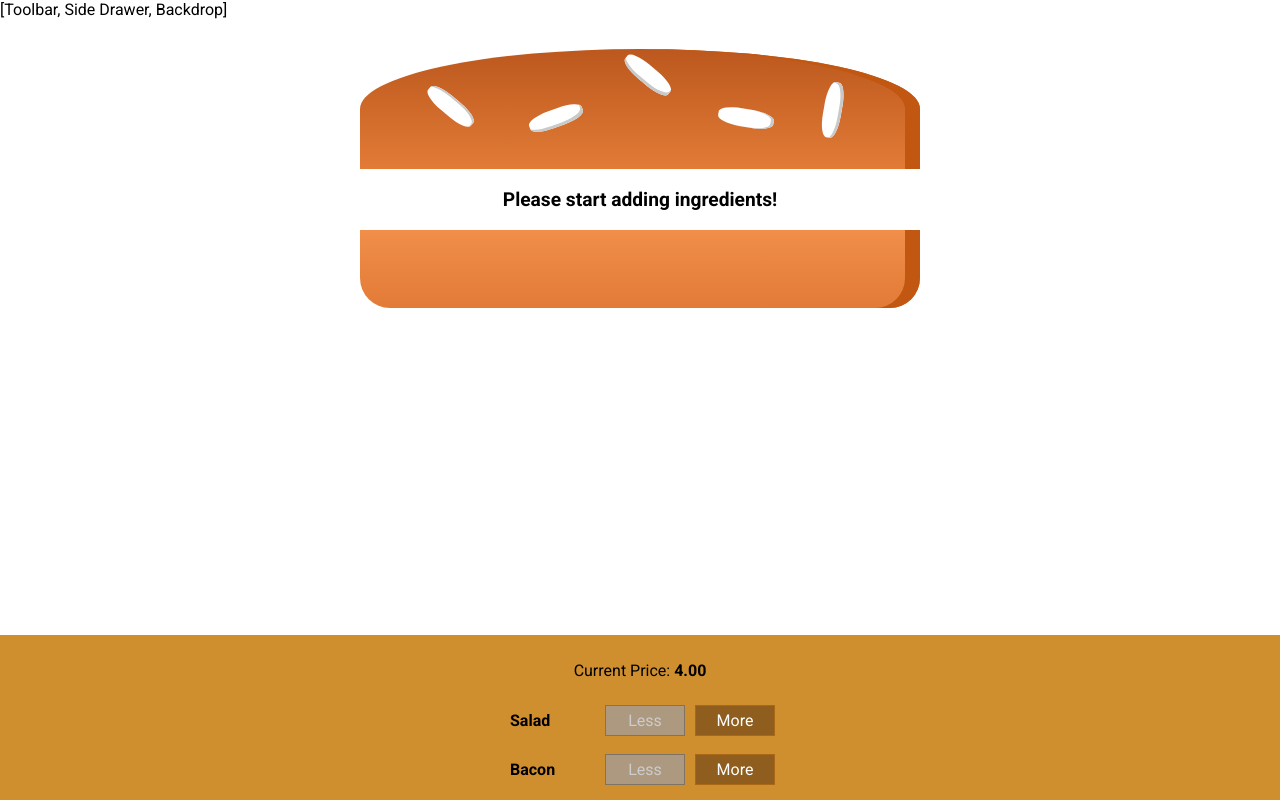
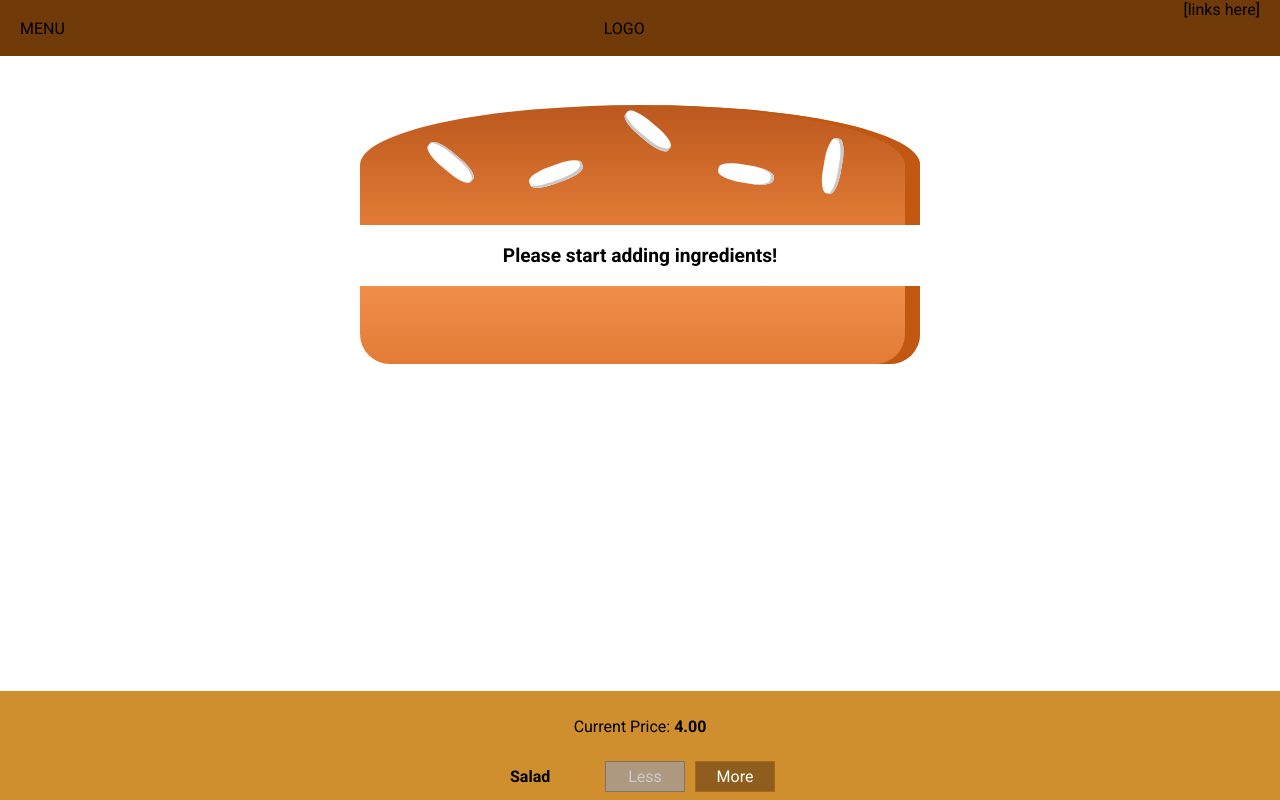
Before and after one commit to tommywilczek/Burger-Builder-React-App, a React (Create React App) app: page / in a window 1280 px wide. Shown: the top 800 px of the page. Built offline with nearby package versions, Linux system fonts and the light colour scheme.

Commit message:
Added toolbar

```diff
--- a/src/components/Burger/OrderSummary/OrderSummary.js
+++ b/src/components/Burger/OrderSummary/OrderSummary.js
@@ -1,4 +1,6 @@
 import React, { Fragment } from 'react'
+
+import Button from '../../UI/Button/Button'
 
 export default function OrderSummary(props) {
     const ingredientSummary = Object.keys(props.ingredients)
@@ -15,7 +17,14 @@ export default function OrderSummary(props) {
             <ul>
                 {ingredientSummary}
             </ul>
+            <p><strong>Total Price: {props.price.toFixed(2)}</strong></p>
             <p>Continue to checkout?</p>
+            <Button
+                buttonType="Danger"
+                clicked={props.purchaseCancelled}>CANCEL</Button>
+            <Button
+                buttonType="Success"
+                clicked={props.purchaseContinued}>CONTINUE</Button>
         </Fragment>
     )
 }
--- a/src/components/Layout/Layout.js
+++ b/src/components/Layout/Layout.js
@@ -1,11 +1,13 @@
 import React, { Fragment } from 'react'
 
 import classes from './Layout.module.css'
+import Toolbar from '../Navigation/Toolbar/Toolbar'
 
 export default function Layout(props) {
     return (
         <Fragment>
-            <div>[Toolbar, Side Drawer, Backdrop]</div>
+            <Toolbar />
+            <div>[Side Drawer]</div>
             <main className={classes.Content}>
                 {props.children}
             </main>
--- a/src/components/Layout/Layout.module.css
+++ b/src/components/Layout/Layout.module.css
@@ -1,3 +1,3 @@
 .Content {
-    margin-top: 16px;
+    margin-top: 72px;
 }
--- /dev/null
+++ b/src/components/Navigation/Toolbar/Toolbar.js
@@ -0,0 +1,15 @@
+import React from 'react'
+
+import classes from './Toolbar.module.css'
+
+export default function Toolbar(props) {
+    return (
+        <header className={classes.Toolbar}>
+            <div>MENU</div>
+            <div>LOGO</div>
+            <nav>
+                [links here]
+            </nav>
+        </header>
+    )
+}
--- /dev/null
+++ b/src/components/Navigation/Toolbar/Toolbar.module.css
@@ -0,0 +1,28 @@
+.Toolbar {
+    height: 56px;
+    width: 100%;
+    position: fixed;
+    top: 0;
+    left: 0;
+    background-color: #703B09;
+    display: flex;
+    justify-content: space-between;
+    align-items: center;
+    padding: 0 20px;
+    box-sizing: border-box;
+    z-index: 90;
+}
+
+.Toolbar nav {
+    height: 100%;
+}
+
+.Logo {
+    height: 80%;
+}
+
+@media (max-width: 499px) {
+    .DesktopOnly {
+        display: none;
+    }
+}
--- /dev/null
+++ b/src/components/UI/Button/Button.js
@@ -0,0 +1,11 @@
+import React from 'react'
+
+import classes from './Button.module.css'
+
+export default function Button(props) {
+    return (
+        <button
+            className={[classes.Button, classes[props.buttonType]].join(' ')}
+            onClick={props.clicked}>{props.children}</button>
+    )
+}
--- /dev/null
+++ b/src/components/UI/Button/Button.module.css
@@ -0,0 +1,24 @@
+.Button {
+    background-color: transparent;
+    border: none;
+    color: white;
+    outline: none;
+    cursor: pointer;
+    font: inherit;
+    padding: 10px;
+    margin: 10px;
+    font-weight: bold;
+}
+
+.Button:first-of-type {
+    margin-left: 0;
+    padding-left: 0;
+}
+
+.Success {
+    color: #5C9210;
+}
+
+.Danger {
+    color: #944317;
+}
--- a/src/containers/BurgerBuilder/BurgerBuilder.js
+++ b/src/containers/BurgerBuilder/BurgerBuilder.js
@@ -87,6 +87,12 @@ class BurgerBuilder extends Component {
         this.setState({ purchasing: false });
     }
 
+    continueWithPurchase = () => {
+        alert('You continue!');
+    }
+
+
+
     render () {
         const disabledInfo = {
             ...this.state.ingredients
@@ -99,7 +105,11 @@ class BurgerBuilder extends Component {
                 <Modal
                     show={this.state.purchasing}
                     modalClosed={this.cancelPurchase}>
-                    <OrderSummary ingredients={this.state.ingredients} />
+                    <OrderSummary
+                        ingredients={this.state.ingredients}
+                        price={this.state.totalPrice}
+                        purchaseCancelled={this.cancelPurchase}
+                        purchaseContinued={this.continueWithPurchase}/>
                 </Modal>
                 <Burger ingredients={this.state.ingredients} />
                 <BuildControls
```
